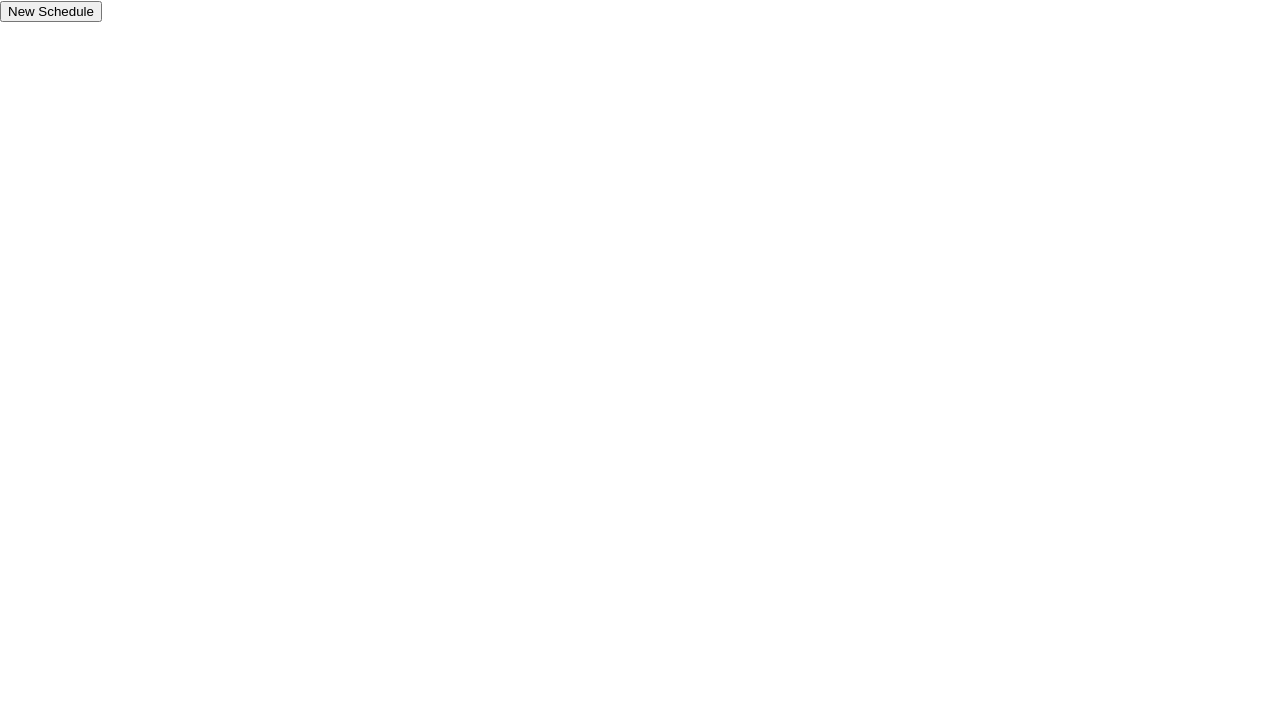
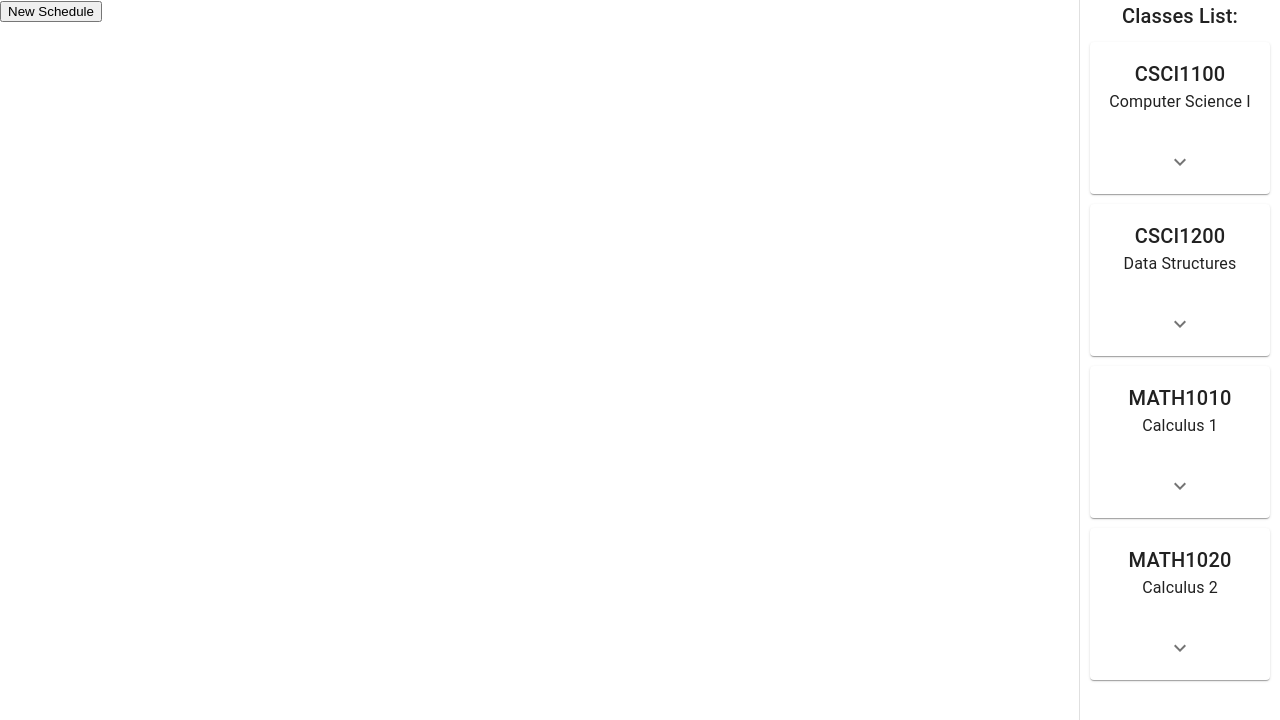
Before and after one commit to technostarbtd5/DegreeZ, a React (Create React App) app: page / in a window 1280 px wide. Shown: the top 720 px of the page. Built offline with nearby package versions, Linux system fonts and the light colour scheme.

Commit message:
Update Sidebar.js

```diff
--- a/src/Components/Sidebar/Sidebar.js
+++ b/src/Components/Sidebar/Sidebar.js
@@ -1,52 +1,41 @@
-//import { Grid, Typography } from '@material-ui/core';
-import React, {Component} from 'react';
+import * as React from 'react';
+import Drawer from '@material-ui/core/Drawer';
 
-const DUMMY_MAJORS_LIST = {
-    "CSCI": ["1100", "1200"]
-}
+import { makeStyles, Typography } from '@material-ui/core';
+import CourseTile from '../Course/CourseTile';
+const drawerWidth = 480
+const useStyles = makeStyles({
+    drawer:{
+        width: drawerWidth
 
-const DUMMY_COURSE_LIST = {
-    "CSCI": {
-        "1100": {
-            name: "Computer Science I",
-            desc: "An introduction to computer programming ..."
-        },
-        "1200": {
-            name: "Data Structures",
-            desc: "Programming concepts: functions, parameter passing, ..."
-        },
     },
-}
+    drawerPaper:{
+        width: drawerWidth
 
-class Sidebar extends Component {
-    constructor(props) {
-        super(props);
-        this.state = {
-            majors: DUMMY_MAJORS_LIST,
-            courses: DUMMY_COURSE_LIST,
-        }
     }
-
-    getAllCourses() {
-        // TODO
-    }
-
-    getMajorCourses(major) {
-        // TODO
-    }
-
-    getCourse(course) {
-        // TODO
-    }
-
-    render() {
-        return (
-            <div className="Sidebar">
-
-            </div>
-        )
-    }
-}
+})
 
 
-export default Sidebar
+
+
+
+export default function PermanentDrawer() {
+const classes = useStyles()
+  return (
+    <div>
+        <Drawer
+        className = {classes.drawer}
+        variant = "permanent"
+        anchor = "right">
+            <div>
+
+                <Typography align="center" variant="h6">Classes    List:</Typography>
+                <CourseTile name={"Computer Science I"} desc={"An introduction to computer programming ..."} code={"CSCI1100"}/>
+                <CourseTile name={"Data Structures"} desc={"Programming concepts: functions, parameter passing, ..."} code={"CSCI1200"}/>
+                <CourseTile name={"Calculus 1"} desc={"Functions, limits, continuity, derivatives, ..."} code={"MATH1010"}/>
+                <CourseTile name={"Calculus 2"} desc={"Techniques and applications of integration, polar coordinates."} code={"MATH1020"}/>
+            </div>
+        </Drawer>
+    </div>
+  );
+}
```
